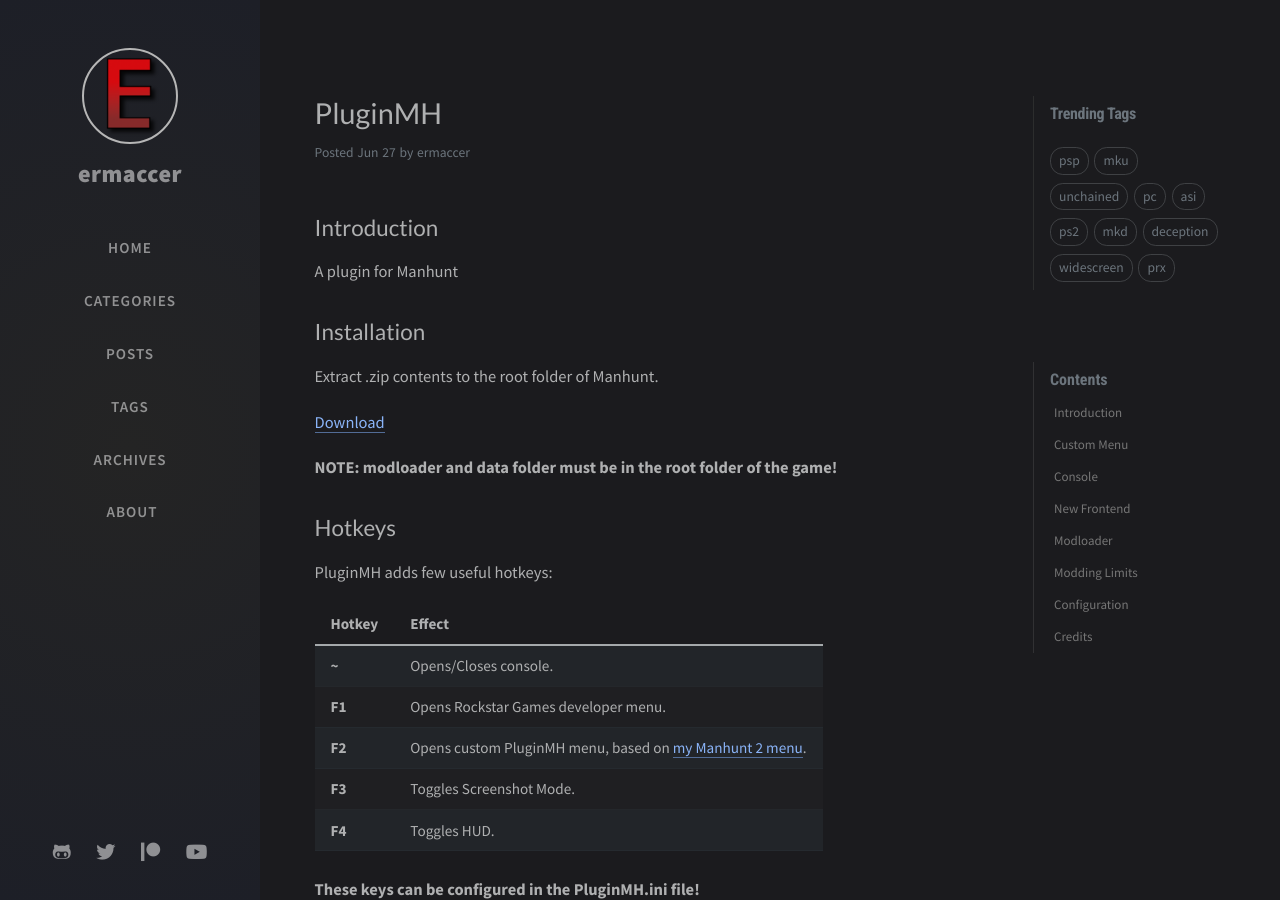
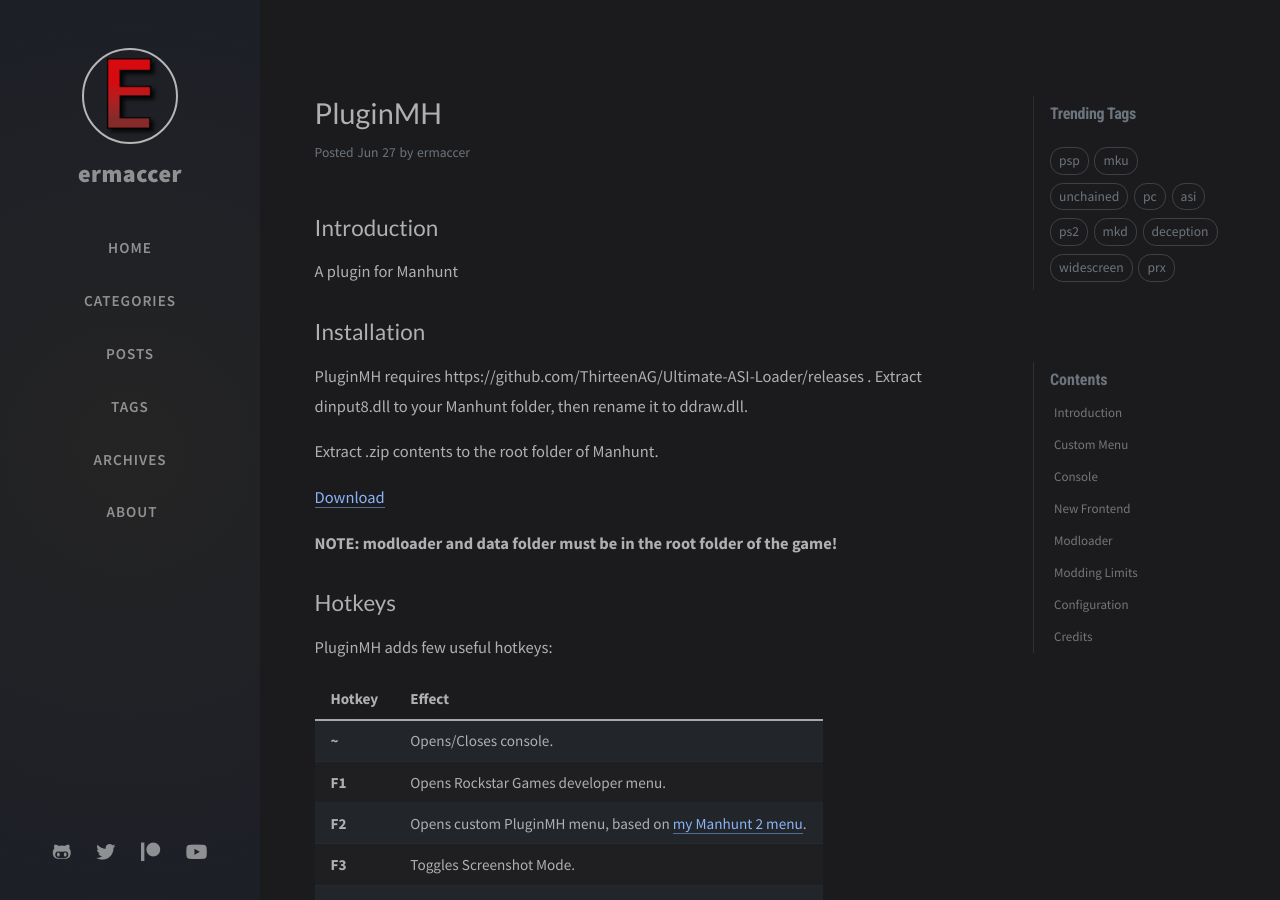
Before and after one commit to ermaccer/ermaccer.github.io, a Jekyll site: the page built from _posts/plugins/2021-06-27-pluginmh.md, in a window 1280 px wide and 900 px high. Built offline with Jekyll 4.4.1, drawn with Linux system fonts in a browser that asks for light colours; nearby versions of some CDN libraries; comment, search, counter and statistics services are not loaded.

Commit message:
Update 2021-06-27-pluginmh.md

```diff
--- a/_posts/plugins/2021-06-27-pluginmh.md
+++ b/_posts/plugins/2021-06-27-pluginmh.md
@@ -11,6 +11,9 @@ A plugin for Manhunt
 
 
 ## Installation
+PluginMH requires https://github.com/ThirteenAG/Ultimate-ASI-Loader/releases .
+Extract dinput8.dll to your Manhunt folder, then rename it to ddraw.dll.
+
 Extract .zip contents to the root folder of Manhunt.
 
 
```
